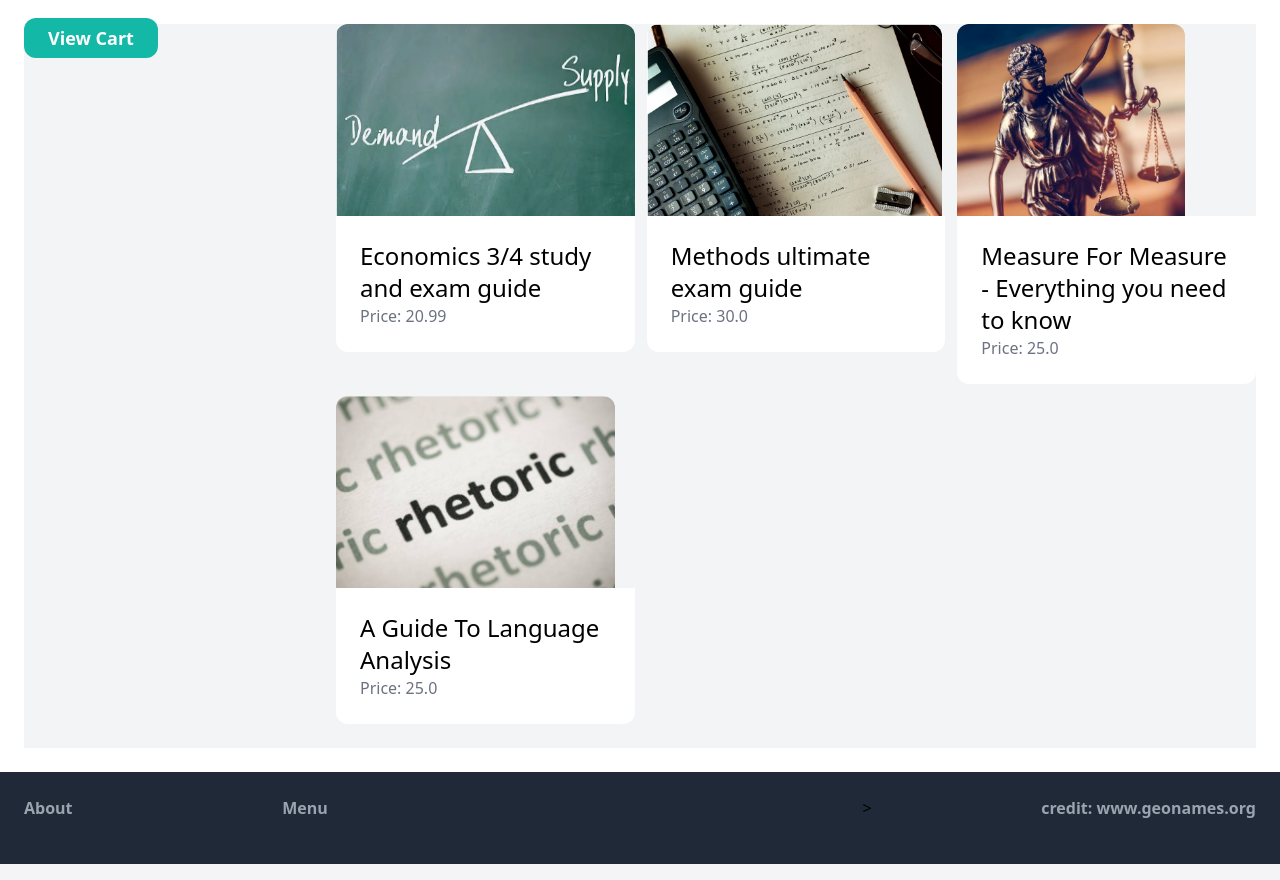
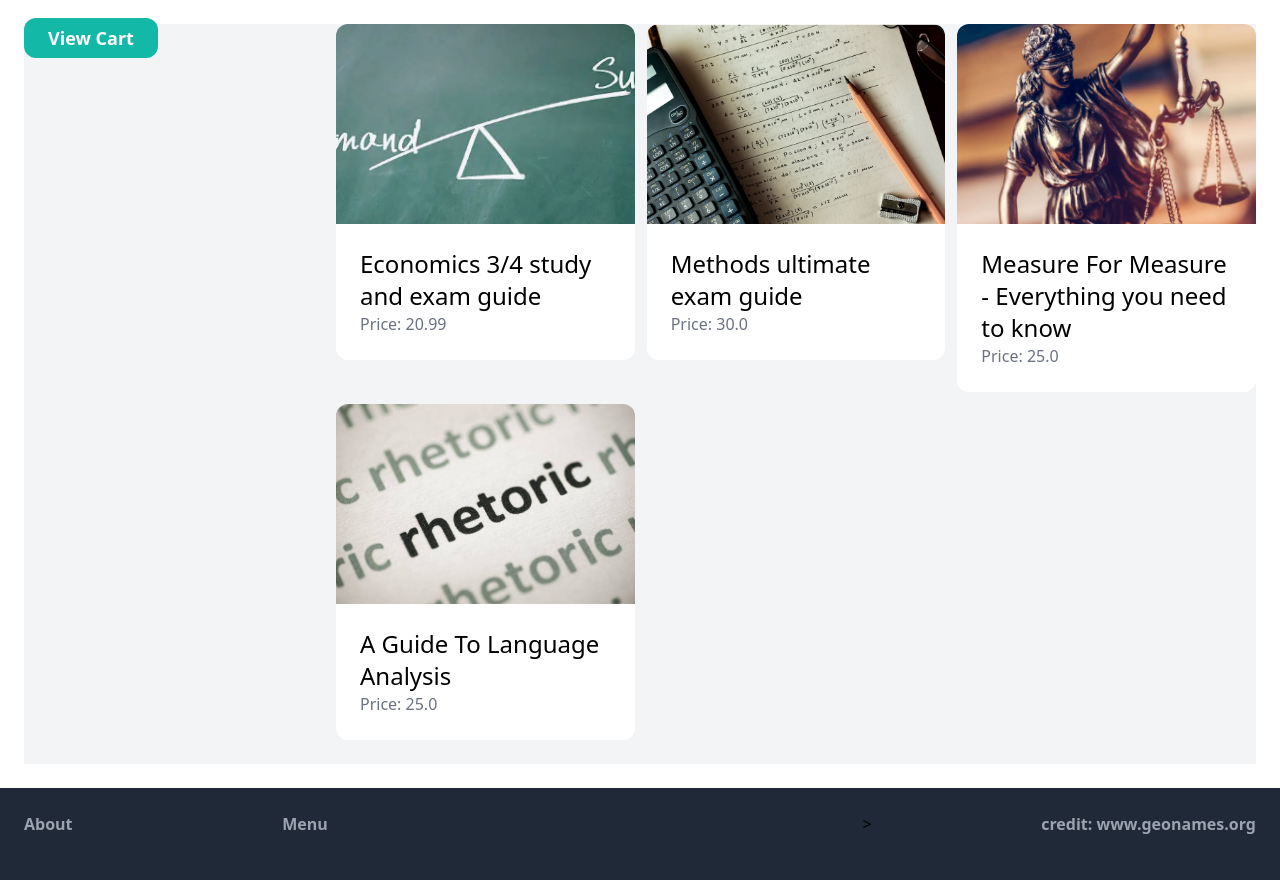
Before and after one commit to smithoj1171077/TutoringWebsite, a Django app: page /store/ in a window 1280 px wide. Shown: the part 77-957 px from the top of the page. Run offline with Django 4.2, Linux system fonts and the light colour scheme; data comes from the database, SQL or seed files in the repository; both versions use the stored data as it was after the commit; some libraries are stand-ins or nearby versions.

Commit message:
improved row height evenness for the store page

```diff
--- a/ACETutoring/store/templates/store/bookindex.html
+++ b/ACETutoring/store/templates/store/bookindex.html
@@ -1,7 +1,22 @@
 {% extends 'frontpage/frontpage.html' %}
 {% block title %}Revision Books{% endblock %}
 {% block content %}
-   <div class="pb-6 grid grid-cols-4 gap-4 bg-gray-100">
+<style>
+    .image-container {
+        height: 200px;
+        /*hide overflow to prevent the lower part of the image being seen where the text description should be seen*/
+        overflow: hidden;
+    }
+
+    .image-container img {
+        width: 100%;
+        height: 100%;
+        /*maintain aspect-ratio*/
+        object-fit: cover;
+    }
+</style>
+
+   <div class="pb-6 grid grid-cols-4 gap-4 bg-gray-100 grid">
       <div class="col-span-1">
         <a href="{% url 'store:view_cart' %}" class="px-6 py-2 text-lg font-semibold bg-teal-500 text-white rounded-xl hover:bg-teal-700">View Cart</a>
       </div>
@@ -10,8 +25,8 @@
            {% for revisionbook in revisionbooks %}
             <div>
                 <a href="{% url 'store:bookdetail' revisionbook.id %}">
-                    <div>
-                        <img src="{{ revisionbook.image.url }}" class="rounded-t-xl h-48 auto-cols-auto-max">
+                    <div class="image-container">
+                        <img src="{{ revisionbook.image.url }}" class="rounded-t-xl">
                     </div>
 
                     <div class="p-6 bg-white rounded-b-xl">
```
Also changed, not shown: ACETutoring/db.sqlite3.
